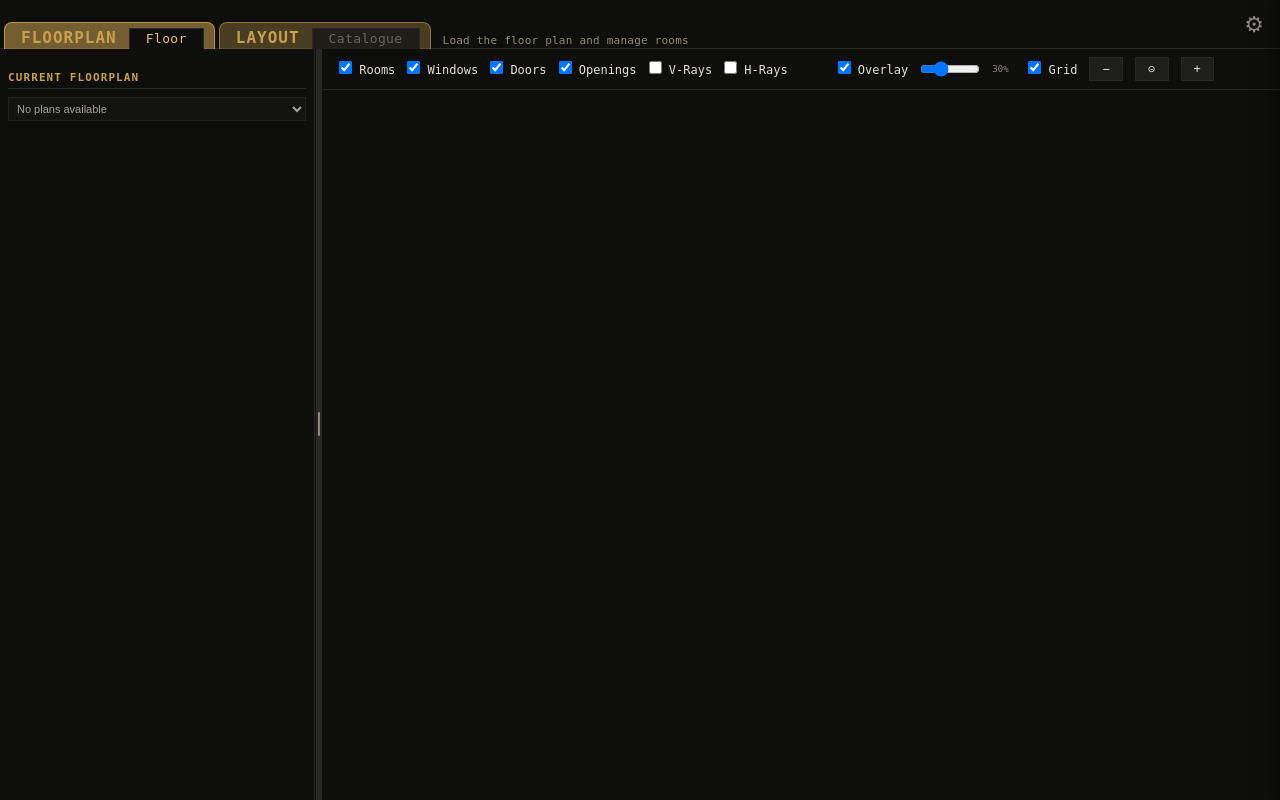
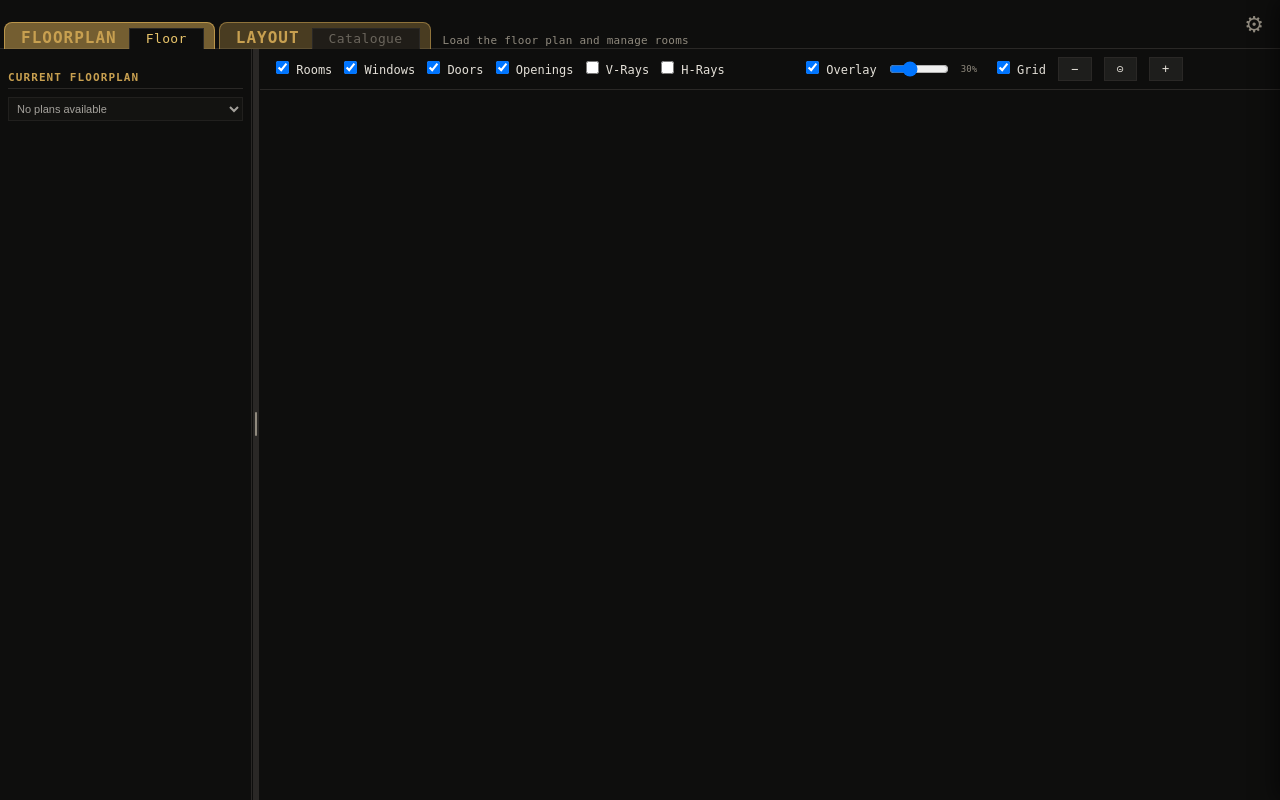
Before and after one commit to pgstudio64/olm, a Flask app: page / in a window 1280 px wide. Run offline with Flask 3, Linux system fonts and the light colour scheme; data that the repository does not hold is empty.

Commit message:
UX: left column 240→288px (+20%), right 315→252px (-20%)
Co-Authored-By: Claude Opus 4.6 (1M context) <noreply@anthropic.com>

```diff
--- a/olm/static/style.css
+++ b/olm/static/style.css
@@ -584,13 +584,13 @@
     flex-direction: column; position: relative;
   }
   .fp-sidebar {
-    width: 240px; border-right: 1px solid var(--border);
+    width: 288px; border-right: 1px solid var(--border);
     display: flex; flex-direction: column; overflow-y: auto;
     background: var(--bg); padding: var(--sp-sm); padding-top: 22px;
     order: -1;  /* move to left */
   }
   .fp-info-col {
-    width: 315px; min-width: 180px; max-width: 520px; flex-shrink: 0;
+    width: 252px; min-width: 150px; max-width: 520px; flex-shrink: 0;
     border-left: 1px solid var(--border);
     display: flex; flex-direction: column; overflow-y: auto;
     background: var(--bg); padding: var(--sp-sm); padding-top: 22px;
```
